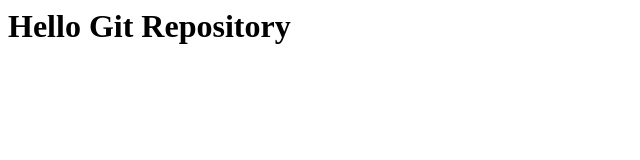
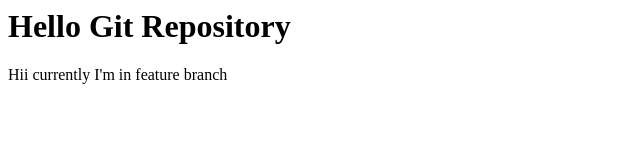
Before and after one commit to KumariSnehaa/PCRepository, a plain HTML site: page index.html in a window 1280 px wide. Shown: the whole page, without its empty margins (0-640 px from the left). Drawn offline with Linux system fonts and the light colour scheme.

Commit message:
some paragraph is added

```diff
--- a/index.html
+++ b/index.html
@@ -1 +1,3 @@
 <h1> Hello Git Repository</h1>
+
+<p>Hii  currently I'm in feature branch</p>
```
